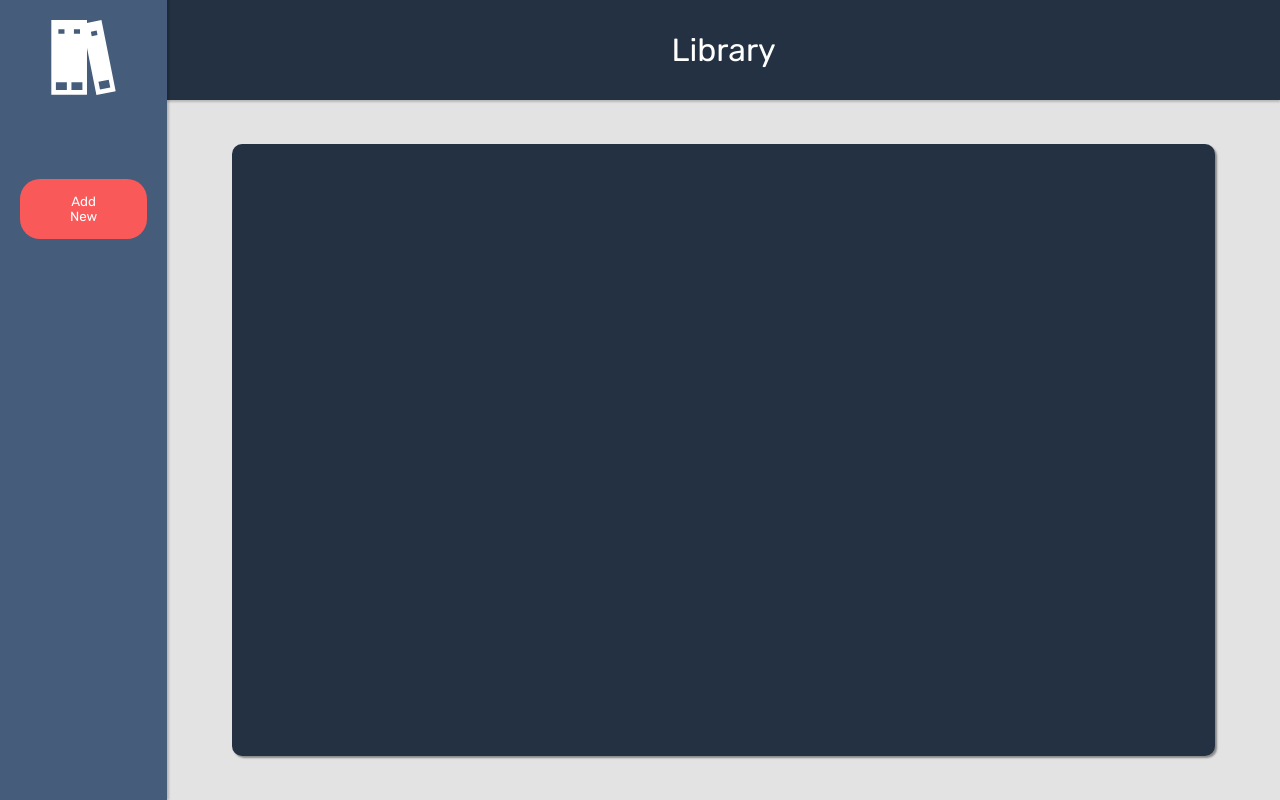
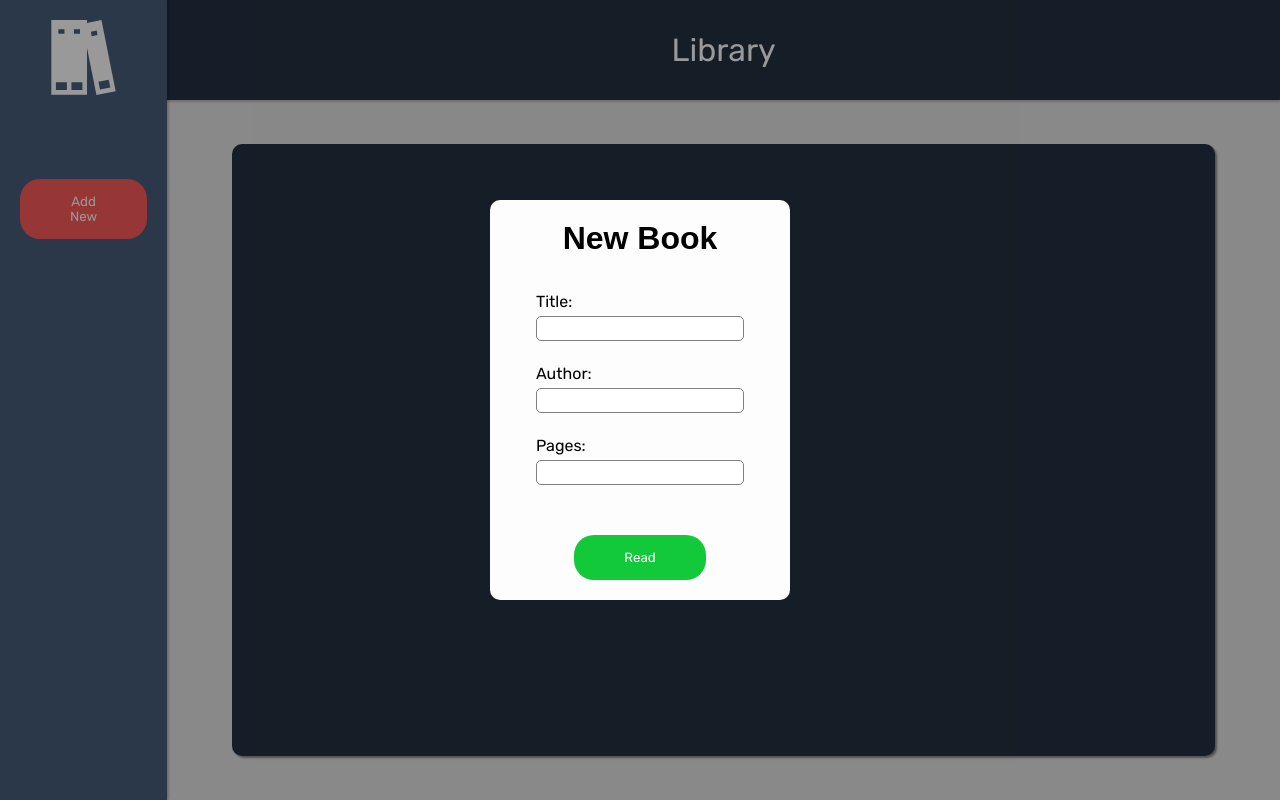
Before and after one commit to amarkos27/library, a plain HTML site: page index.html in a window 1280 px wide. Both pictures are taken after a click on the button "Add New". Drawn offline with Linux system fonts and the light colour scheme; a web font is replaced by a local one.

Commit message:
Test create modal

```diff
--- a/app.js
+++ b/app.js
@@ -2,7 +2,105 @@ const books = document.querySelector('.books');
 let library = [];
 const add = document.querySelector('.add');
 
-add.addEventListener('click', () => {});
+// overlay.addEventListener('click', () => {
+//   overlay.style.zIndex = '0';
+//   overlay.style.opacity = '0';
+//   newBook.classList.remove('modal');
+//   newBook.classList.add('hide-modal');
+// });
+
+const createModal = () => {
+  const body = document.querySelector('body');
+  const libraryNode = document.querySelector('.library');
+
+  const overlay = document.createElement('div');
+  overlay.classList.add('modal-overlay');
+
+  const modal = document.createElement('div');
+  modal.classList.add('modal');
+
+  const createInputs = () => {
+    let inputs = new Array(3);
+
+    for (let i = 0; i < inputs.length; i++) {
+      const input = {};
+      const div = document.createElement('div');
+      const label = document.createElement('label');
+      const field = document.createElement('input');
+
+      if (i < 2) field.setAttribute('type', 'text');
+      else field.setAttribute('type', 'number');
+
+      div.appendChild(label);
+      div.appendChild(field);
+
+      input.div = div;
+      input.label = label;
+      input.field = field;
+
+      inputs[i] = input;
+    }
+
+    inputs[0].label.textContent = 'Title:';
+    inputs[0].label.setAttribute('for', 'title');
+    inputs[0].field.setAttribute('id', 'title');
+
+    inputs[1].label.textContent = 'Author:';
+    inputs[1].label.setAttribute('for', 'author');
+    inputs[1].field.setAttribute('id', 'author');
+
+    inputs[2].label.textContent = 'Pages:';
+    inputs[2].label.setAttribute('for', 'pages');
+    inputs[2].field.setAttribute('id', 'pages');
+
+    return inputs;
+  };
+
+  createInputs();
+
+  const fillModal = () => {
+    const form = document.createElement('form');
+    const header = document.createElement('h1');
+    const inputs = createInputs();
+    const button = document.createElement('button');
+
+    header.textContent = 'New Book';
+    button.textContent = 'Read';
+
+    form.classList.add('new-item');
+    button.classList.add('read', 'btn');
+
+    form.appendChild(header);
+    inputs.forEach((input) => {
+      form.appendChild(input.div);
+    });
+    form.appendChild(button);
+
+    modal.appendChild(form);
+    overlay.appendChild(modal);
+  };
+
+  fillModal();
+  body.insertBefore(overlay, libraryNode);
+};
+
+const destroyModal = () => document.querySelector('.modal-overlay').remove();
+
+const overlayListener = () => {
+  const overlay = document.querySelector('.modal-overlay');
+  const modal = document.querySelector('.modal');
+
+  overlay.addEventListener('click', () => {
+    modal.classList.remove('modal');
+    modal.classList.add('hide-modal');
+    setTimeout(destroyModal, 200);
+  });
+};
+
+add.addEventListener('click', () => {
+  createModal();
+  overlayListener();
+});
 
 function Book(title, author, pages, read) {
   this.title = title;
--- a/style.css
+++ b/style.css
@@ -46,6 +46,84 @@ body,
     --header: #233142;
     --main: #e3e3e3;
     --text-color: #fff;
+}
+
+/* MODAL */
+.modal-overlay{
+    position: fixed;
+    height: 100vh;
+    width: 100vw;
+    background-color: rgba(0, 0, 0, 0.4);
+    display: flex;
+    justify-content: center;
+    align-items: center;
+    z-index: 1;
+}
+
+.modal{
+    width: 300px;
+    background-color: #fdfdfd;
+    height: 400px;
+    border-radius: 10px;
+    padding: 20px;
+    animation: show 0.2s;
+}
+
+@keyframes show{
+    from{
+        opacity: 0;
+        transform: scale(0);
+    }
+    to{
+        opacity: 1;
+        transform: scale(1);
+    }
+}
+
+.hide-modal{
+    opacity: 0;
+    animation: hide .25s;
+}
+
+@keyframes hide{
+    from{
+        opacity: 1;
+        transform: scale(1);
+    }
+    to{
+        opacity: 0;
+        transform: scale(0.5);
+    }
+}
+
+.new-item{
+    display: grid;
+    justify-items: center;
+    grid-auto-rows: 1fr;
+    align-items: start;
+    height: 100%;
+}
+
+.new-item div{
+    width: 80%;
+    display: flex;
+    flex-direction: column;
+    gap: 5px;
+}
+
+input{
+    padding: 5px;
+    height: 25px;
+    width: 100%;
+    border-radius: 5px;
+    appearance: none;
+    outline: none;
+    border: 1px solid gray;
+}
+
+input:focus{
+    border-color: blue;
+    box-shadow: inset 0 0 5px rgba(0, 0, 0, 0.3);
 }
 
 /* LAYOUT STRUCTURE */
@@ -184,6 +262,7 @@ p{
 
 .btn.read{
     background-color: #12C939;
+    align-self: end;
 }
 
 .btn.not-read{
```
Also changed, not shown: index.html (line endings or trailing spaces).
